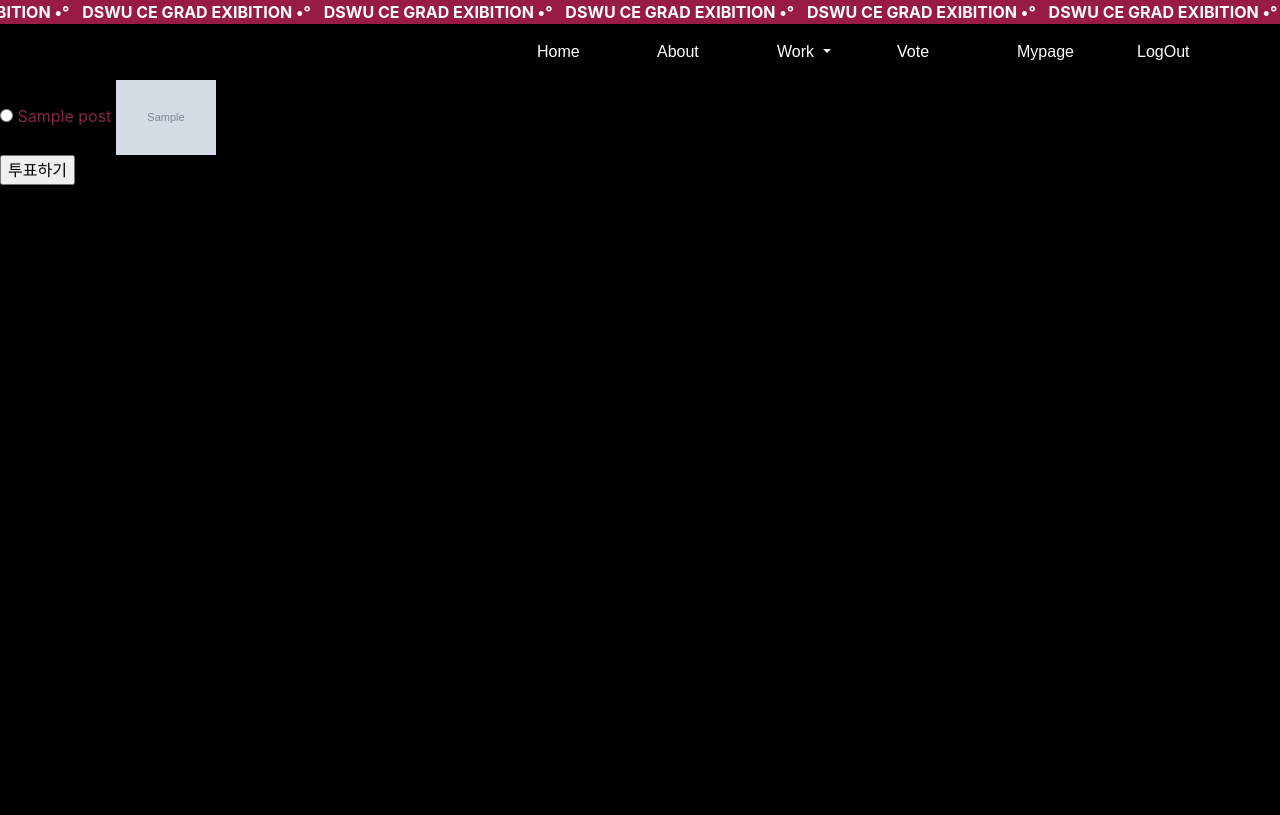
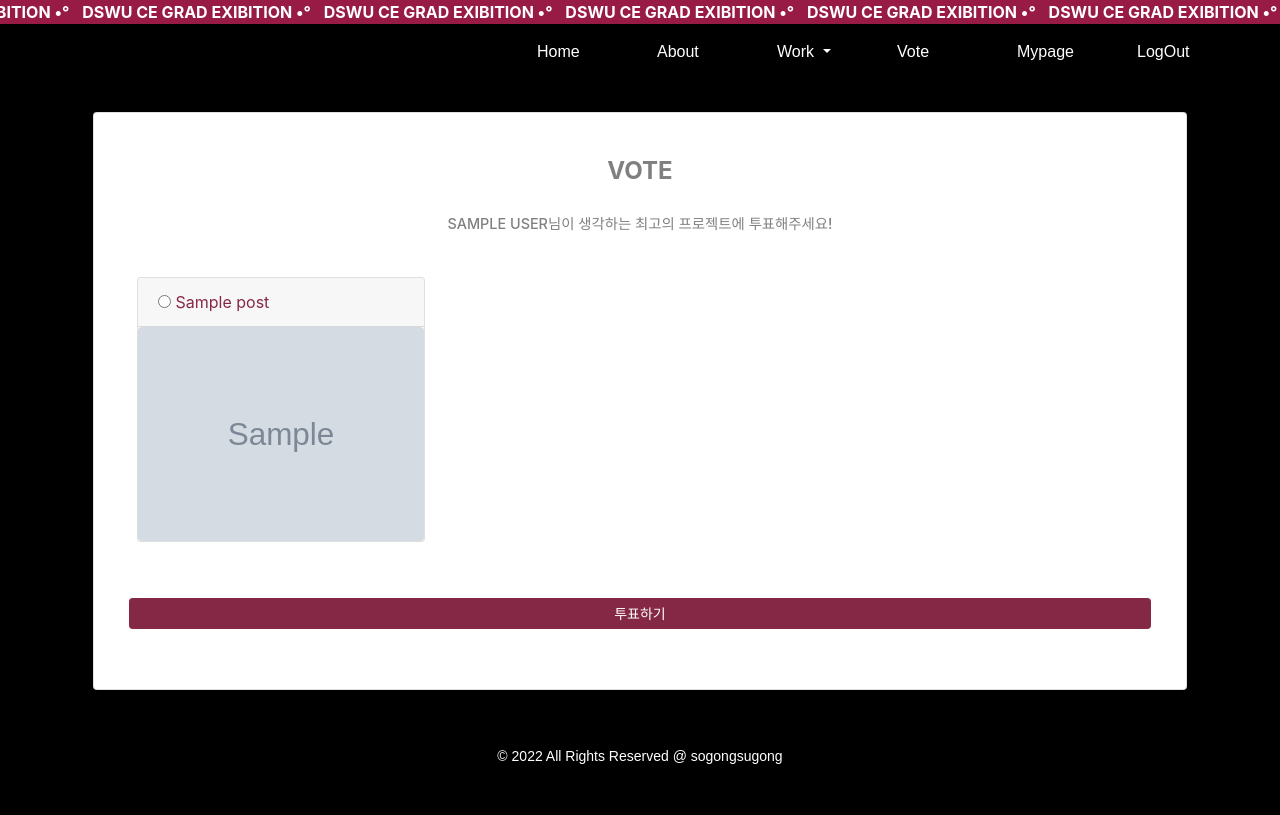
Before and after one commit to namseohyeon/cheer, a Django app: page /vote/ in a window 1280 px wide. Before the commit the page ends 185 px from the top, so only its background shows below. Run offline with Django 4.2, Linux system fonts and the light colour scheme; a user stored in the database is signed in; tables that the repository leaves empty hold one stand-in row (values such as "Sample post"); grey boxes marked "Sample" are stand-in pictures; some libraries are stand-ins or nearby versions.

Commit message:
투표페이지 완료

```diff
--- a/account/static/account/css/customstyles2.css
+++ b/account/static/account/css/customstyles2.css
@@ -74,6 +74,7 @@ span{
     border: 0;
 }
 
+
 /*login.html*/
 #id_username {
     display: block;
--- a/mainapp/models.py
+++ b/mainapp/models.py
@@ -59,3 +59,7 @@ class Comment(models.Model):
 
     def __str__(self):
         return f'{self.user}::{self.content}'
+
+    #추가함
+    def get_absolute_url(self):
+        return f'{self.post.get_absolute_url()}#comment--{self.pk}'
--- a/mainapp/static/mainapp/css/customstyles2.css
+++ b/mainapp/static/mainapp/css/customstyles2.css
@@ -87,3 +87,5 @@ h2{
     border-right: 5px solid #fff;
 
 }
+
+/*vote*/
--- a/mainapp/templates/landing.html
+++ b/mainapp/templates/landing.html
@@ -13,11 +13,12 @@
     <!-- google fonts -->
     <link rel="preconnect" href="https://fonts.googleapis.com">
     <link rel="preconnect" href="https://fonts.gstatic.com" crossorigin>
-    <link href="https://fonts.googleapis.com/css2?family=Nanum+Myeongjo:wght@400;800&family=Noto+Sans+KR:wght@500;700;900&family=Song+Myung&display=swap" rel="stylesheet"><body>
+    <link href="https://fonts.googleapis.com/css2?family=Nanum+Myeongjo:wght@400;800&family=Noto+Sans+KR:wght@500;700;900&family=Song+Myung&display=swap" rel="stylesheet">
 
     <!-- 메인페이지 최상단 -->
     {% include 'flow.html' %}
-
+</head>
+<body>
         <div class="container">
             <!-- 메인페이지 -->
             <div class="row">
@@ -186,6 +187,7 @@
         <script src="https://code.jquery.com/jquery-3.5.1.slim.min.js" integrity="sha384-DfXdz2htPH0lsSSs5nCTpuj/zy4C+OGpamoFVy38MVBnE+IbbVYUew+OrCXaRkfj" crossorigin="anonymous"></script>
         <script src="https://cdn.jsdelivr.net/npm/popper.js@1.16.1/dist/umd/popper.min.js" integrity="sha384-9/reFTGAW83EW2RDu2S0VKaIzap3H66lZH81PoYlFhbGU+6BZp6G7niu735Sk7lN" crossorigin="anonymous"></script>
         <script src="https://cdn.jsdelivr.net/npm/bootstrap@4.5.3/dist/js/bootstrap.min.js" integrity="sha384-w1Q4orYjBQndcko6MimVbzY0tgp4pWB4lZ7lr30WKz0vr/aWKhXdBNmNb5D92v7s" crossorigin="anonymous"></script>
+        </div>
 </body>
     {% include 'footer.html' %}
 </html>
--- a/mainapp/templates/vote.html
+++ b/mainapp/templates/vote.html
@@ -12,33 +12,77 @@
   <script src="https://kit.fontawesome.com/3385a22710.js" crossorigin="anonymous"></script>
 </head>
 <body>
+<style css>
+    h6{
+        color:#808080;
+        font-size:0.9rem
+    }
+
+
+</style>
 
 {% include 'flow.html' %}
 {% include 'navbar.html' %}
-
+<br>
+    <div class="container">
+        <div class="row">
+        <div class="col align-self-center">
+            <div class="card mb-6" id="signup_card">
+            <br>
+            <div class="container">
+                <div class="card-body">
+                    <h4 class="text-center" id="title">
+                        VOTE<br><br>
+                        <div id="sub_title">
+                            <h6 class="text-center">{{ user.name | upper }}님이 생각하는 최고의 프로젝트에 투표해주세요!</h6><br>
+                        </div>
+                    </h4>
                     {% if user.is_authenticated %}
                         <form action="{% url 'vote_to' %}" method="POST">
                         {% csrf_token %}
                         {% for p in post %}
+                            <div class="card" style="width: 18rem;">
+                                <div class="card-header">
+                                    <input type="radio" name="choice" value="{{ p.id }}"/>
                                     <a href="{% url 'board_detail' pk=p.pk %}">
-                        <input type="radio" name="choice" value="{{ p.id }}"/>
-                        {{ p.title }}
-                        <img src="{{ p.img.url }}" width="100"></a><br>
+                                        <span class="vote_title card-title" style="color:#852845">{{ p.title }}</span>
+                                    </a><br>
+                                </div>
+                                <img class="img-fluid rounded card-img-top" src="{{ p.img.url }}" width="100">
+                            </div><br>
+
                         {% endfor %}
 
+                            <br>
                         {% if user.vote != None %}
-                        <input type="submit" value="투표하기" onclick="alert('투표를 이미 완료하였습니다.')">
+                                <p><input class="btn btn btn-primary btn-block btn-sm"
+                                          type="submit" value="투표하기" onclick="alert('투표를 이미 완료하였습니다.')"></input></p>
+
                         {% else %}
-                        <input type="submit" value="투표하기" onclick="alert('투표를 완료했습니다.')">
+                                <p><input class="btn btn btn-primary btn-block btn-sm"
+                                          type="submit" value="투표하기" onclick="alert('투표를 완료했습니다.')"></input></p>
+
                         {% endif %}
                         </form>
                     {% else %}
-                <!--alert로 바꾸기-->
-                <a href="{% url 'login' %}">로그인하세요</a>
+
+                      <span><a class="dropdown-item" href="{% url 'login' %}">
+                        <i class="fas fa-user fa-sm fa-fw mr-2 text-gray-400"></i>
+                        로그인하세요</a></span>
                     {% endif %}
+                    <br>
+
+                </div>
+            </div>
+            </div>
+        </div>
+        </div>
+    </div>
+
 
         <script src="https://code.jquery.com/jquery-3.5.1.slim.min.js" integrity="sha384-DfXdz2htPH0lsSSs5nCTpuj/zy4C+OGpamoFVy38MVBnE+IbbVYUew+OrCXaRkfj" crossorigin="anonymous"></script>
         <script src="https://cdn.jsdelivr.net/npm/popper.js@1.16.1/dist/umd/popper.min.js" integrity="sha384-9/reFTGAW83EW2RDu2S0VKaIzap3H66lZH81PoYlFhbGU+6BZp6G7niu735Sk7lN" crossorigin="anonymous"></script>
         <script src="https://cdn.jsdelivr.net/npm/bootstrap@4.5.3/dist/js/bootstrap.min.js" integrity="sha384-w1Q4orYjBQndcko6MimVbzY0tgp4pWB4lZ7lr30WKz0vr/aWKhXdBNmNb5D92v7s" crossorigin="anonymous"></script>
 </body>
+    {% include 'footer.html' %}
 </html>
```
Also changed, not shown: account/templates/mypage.html (+7 -6 lines), mainapp/forms.py (+5 -2 lines), mainapp/templates/board_detail.html (+46 -17 lines). Lines whose indentation alone changed are shown as unchanged.
